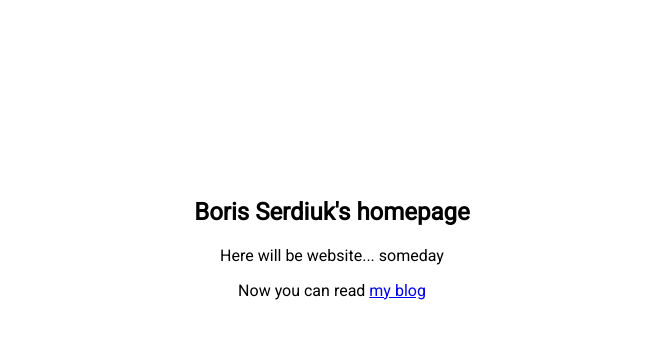
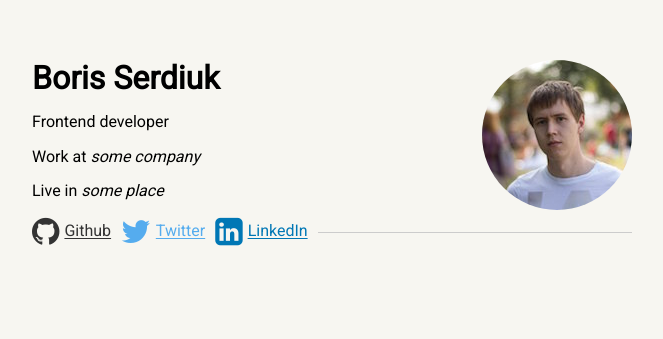
Before and after one commit to just-boris/just-boris.github.io, a plain HTML site: page index.html in a window 1280 px wide. Shown: the part 153-492 px from the top of the page, without its empty margins (308-971 px from the left). Drawn offline with nearby package versions, Linux system fonts and the light colour scheme; files that its build step writes are made by us from their sources.

Commit message:
new homepage

```diff
--- /dev/null
+++ b/css/styles.scss
@@ -0,0 +1,78 @@
+---
+---
+$breakpoint: 420px;
+$bg-color: #F7F6F1;
+
+body {
+  font-family: Roboto, sans-serif;
+  padding: 15% 1em 0;
+  margin: 0 auto;
+  max-width: 600px;
+  background: $bg-color;
+}
+
+
+.bio {
+  @media(max-width: $breakpoint - 1) {
+    text-align: center;
+  }
+  &__right {
+    @media(min-width: $breakpoint) {
+      float: right;
+    }
+  }
+  &__photo {
+    width: 150px;
+    border-radius: 50%;
+  }
+  &__name {
+    margin-bottom: 1rem;
+  }
+}
+
+.profiles {
+  position: relative;
+  overflow: hidden;
+  &:before {
+    content: ' ';
+    display: block;
+    position: absolute;
+    z-index: -1;
+    top: 1em;
+    width: 100%;
+    border-bottom: 1px solid #ccc;
+  }
+  & > a {
+    float: left;
+    background: $bg-color;
+    padding-right: 10px;
+  }
+}
+
+.profile {
+  margin-bottom: 5px;
+  @mixin button($name, $color) {
+    &--#{$name} {
+      color: $color;
+      &:hover {
+        color: lighten($color, 15%);
+      }
+    }
+  }
+  @include button("github", #333);
+  @include button("twitter", #55acee);
+  @include button("linkedin", #0077b5);
+  .fa {
+    margin-right: 5px;
+    font-size: 2rem;
+    vertical-align: middle;
+  }
+}
+
+.projects {
+  margin-top: 4em;
+  &__title {
+    text-align: center;
+    font-size: 2rem;
+  }
+}
--- a/index.html
+++ b/index.html
@@ -1,24 +1,33 @@
 <html>
 <head>
 	<meta charset="utf-8">
+	<meta name="viewport" content="width=device-width, initial-scale=1">
 	<title>Catatron website</title>
-	<style>
-		body {
-			display: flex;
-			font-family: Roboto, sans-serif;
-		}
-		.text {
-			margin: auto;
-			text-align: center;
-		}
-	</style>
-	<link href='http://fonts.googleapis.com/css?family=Roboto' rel='stylesheet' type='text/css'>
+	<link href="https://fonts.googleapis.com/css?family=Roboto" rel="stylesheet" type="text/css">
+	<link href="https://cdnjs.cloudflare.com/ajax/libs/normalize/3.0.3/normalize.css" rel="stylesheet" type="text/css">
+	<link href="https://maxcdn.bootstrapcdn.com/font-awesome/4.4.0/css/font-awesome.min.css" rel="stylesheet" type="text/css">
+	<link rel="stylesheet" href="css/styles.css">
 </head>
 <body>
-	<section class="text">
-		<h1>Boris Serdiuk's homepage</h1>
-		<p>Here will be website... someday</p>
-		<p>Now you can read <a href="/blog">my blog</a></p>
+	<section class="bio">
+		<div class="bio__right">
+			<img class="bio__photo" src="images/photo.jpg" srcset="images/photo_2x.jpg 2x" alt="photo" />
+		</div>
+		<h1 class="bio__name">Boris Serdiuk</h1>
+		<p>Frontend developer</p>
+		<p>Work at <i>some company</i></p>
+		<p>Live in <i>some place</i></p>
+	</section>
+	<section class="profiles">
+		<a class="profile profile--github" href="https://github.com/just-boris">
+			<i class="fa fa-github"></i>Github
+		</a>
+		<a class="profile profile--twitter" href="https://twitter.com/boriscoder">
+			<i class="fa fa-twitter"></i>Twitter
+		</a>
+		<a class="profile profile--linkedin" href="https://www.linkedin.com/in/boriscoder">
+			<i class="fa fa-linkedin-square"></i>LinkedIn
+		</a>
 	</section>
 </body>
 </html>
```
Also changed, not shown: images/photo.jpg (added), images/photo_2x.jpg (added), 1 other file.
